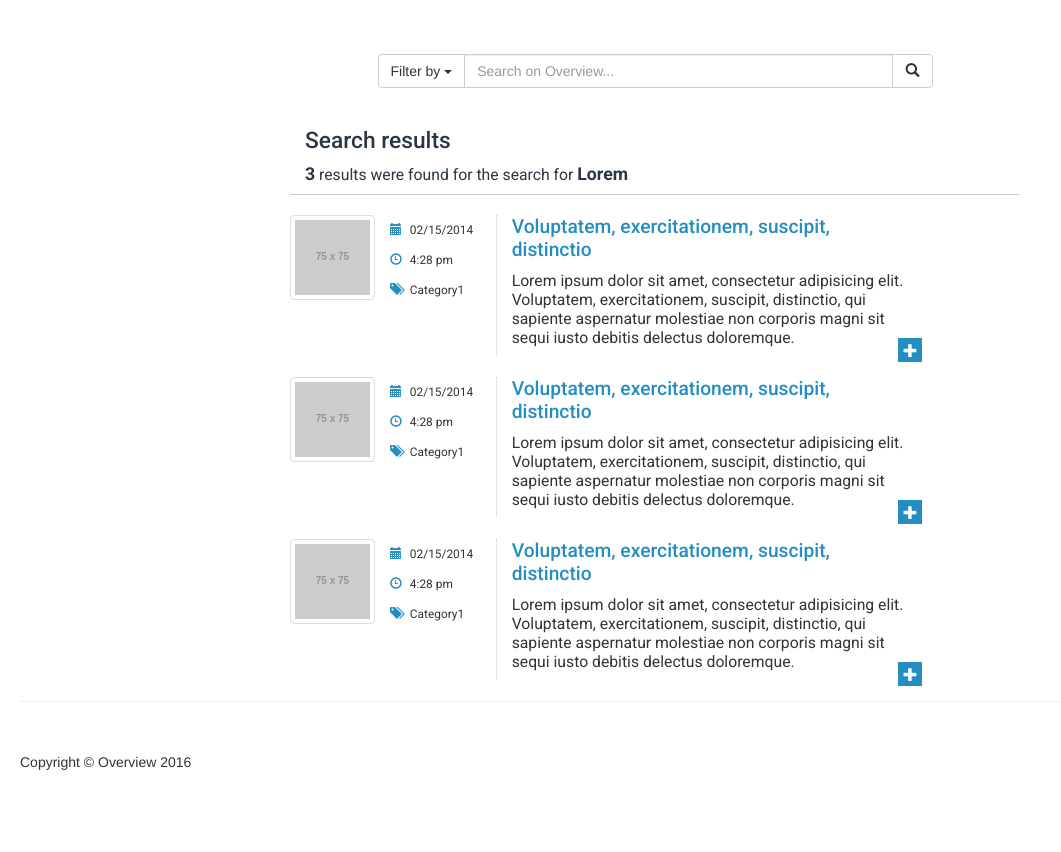
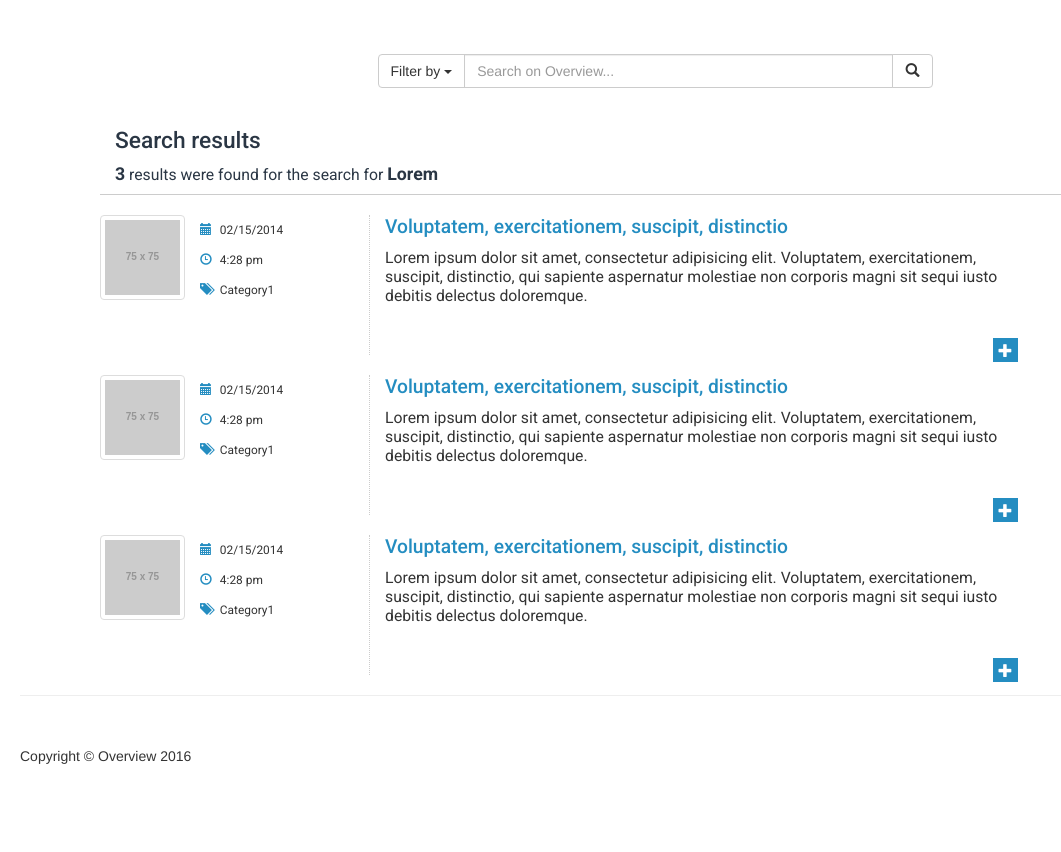
Before and after one commit to DominguesGM/Overview, a PHP site: page /search.php in a window 1280 px wide. Shown: the part 51-903 px from the top of the page, without its empty margins (0-1061 px from the left). After the commit the page ends 815 px from the top, so only its background shows below. Run offline with PHP 8.4, Linux system fonts and the light colour scheme; grey boxes labelled with a size stand in for pictures from a placeholder-image service; some libraries are stand-ins or nearby versions.

Commit message:
simple change to column positioning in search

```diff
--- a/lbaw_prototype/search.php
+++ b/lbaw_prototype/search.php
@@ -9,7 +9,7 @@ include('template/header.html');
 include('template/search_bar.html');
 ?>
 <div class="container">
-  <div class="col-md-8 col-xs-offset-2">
+  <div class="col-md-12">
     <hgroup class="mb20">
       <br>
       <h1>Search results</h1>
@@ -18,7 +18,7 @@ include('template/search_bar.html');
     </hgroup>
   </div>
 
-  <div class="col-md-8 col-xs-offset-2">
+  <div class="col-md-12">
     <section class="col-md-12 col-sm-6 col-md-18">
       <article class="search-result row">
         <span class="image-box" data-score="321"><img class="img-thumbnail" src="http://placehold.it/75x75" alt=""></span>
```
